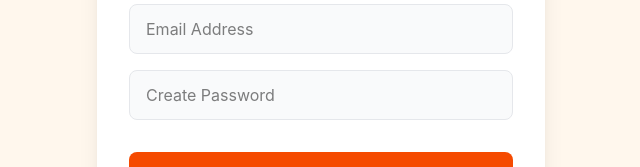
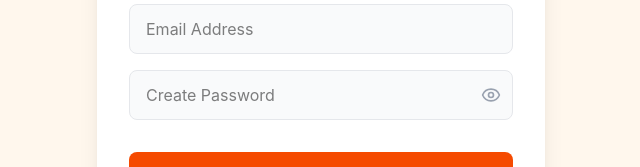
Before and after one commit to Vishvashah64/yari-dosti-cafe, a React (Vite) app in the folder frontend/: page /register in a window 1280 px wide. Shown: the part 359-526 px from the top of the page, without its empty margins (319-959 px from the left). Built offline with nearby package versions, Linux system fonts and the light colour scheme; no server answers.

Commit message:
feat(Register): add password visibility toggle and improve input handling

```diff
--- a/frontend/src/components/Register.jsx
+++ b/frontend/src/components/Register.jsx
@@ -2,10 +2,12 @@
 import { AuthContext } from '../context/AuthContext';
 import API from '../scripts/api';
 import { useNavigate, Link } from 'react-router-dom';
+import { Eye, EyeOff } from 'lucide-react';
 
 const Register = () => {
   const [formData, setFormData] = useState({ name: '', email: '', password: '' });
   const [error, setError] = useState('');
+  const [showPassword, setShowPassword] = useState(false);
   const { login } = useContext(AuthContext);
   const navigate = useNavigate();
 
@@ -38,23 +40,32 @@
             type="text"
             placeholder="Full Name"
             className="w-full px-4 py-3 bg-gray-50 border border-gray-200 rounded-lg outline-none focus:ring-2 focus:ring-orange-500"
-            onChange={(e) => setFormData({...formData, name: e.target.value})}
+            onChange={(e) => setFormData({ ...formData, name: e.target.value })}
             required
           />
           <input
             type="email"
             placeholder="Email Address"
             className="w-full px-4 py-3 bg-gray-50 border border-gray-200 rounded-lg outline-none focus:ring-2 focus:ring-orange-500"
-            onChange={(e) => setFormData({...formData, email: e.target.value})}
+            onChange={(e) => setFormData({ ...formData, email: e.target.value })}
             required
           />
-          <input
-            type="password"
-            placeholder="Create Password"
-            className="w-full px-4 py-3 bg-gray-50 border border-gray-200 rounded-lg outline-none focus:ring-2 focus:ring-orange-500"
-            onChange={(e) => setFormData({...formData, password: e.target.value})}
-            required
-          />
+          <div className="relative">
+            <input
+              type={showPassword ? "text" : "password"}
+              placeholder="Create Password"
+              className="w-full px-4 py-3 bg-gray-50 border border-gray-200 rounded-lg outline-none focus:ring-2 focus:ring-orange-500"
+              onChange={(e) => setFormData({ ...formData, password: e.target.value })}
+              required
+            />
+            <button
+              type="button"
+              className="absolute right-3 top-1/2 -translate-y-1/2 text-gray-400 hover:text-orange-600 transition-colors"
+              onClick={() => setShowPassword(!showPassword)}
+            >
+              {showPassword ? <EyeOff size={20} /> : <Eye size={20} />}
+            </button>
+          </div>
           <button type="submit" className="w-full bg-orange-600 text-white py-3 rounded-lg font-semibold hover:bg-orange-700 transition-colors mt-4">
             Register Now
           </button>
```
